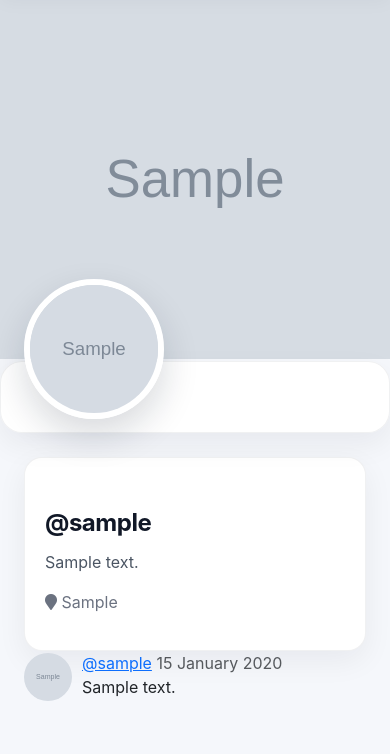
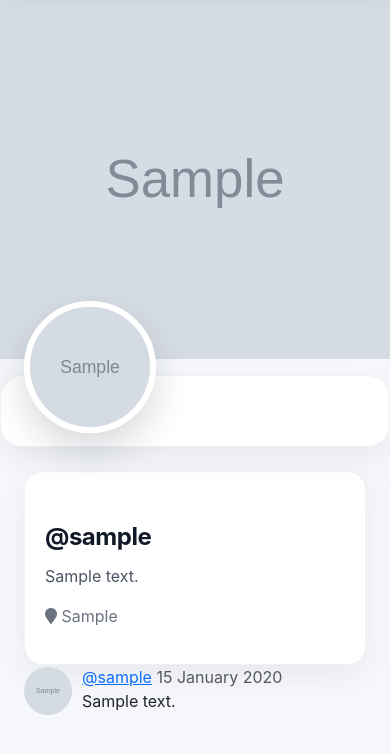
Before and after one commit to fmallari/warbler, a Flask app: page /users/1 in a window 390 px wide. Shown: the part 65-819 px from the top of the page. Run offline with Flask 3, Linux system fonts and the light colour scheme; tables that the repository leaves empty hold one stand-in row (values such as "Sample post"); grey boxes marked "Sample" are stand-in pictures; some libraries are stand-ins or nearby versions.

Commit message:
fix overlap of default pic on banner

```diff
--- a/static/stylesheets/style.css
+++ b/static/stylesheets/style.css
@@ -228,11 +228,11 @@ nav + .container {
 }
 
 #profile-avatar {
-  width: 200px;
-  height: 200px;
+  width: 180px;
+  height: 180px;
   border: 6px solid #fff;
-  margin-top: -120px;
-  z-index: 2;
+  margin-top: -80px;
+  z-index: 3;
   position: relative;
   box-shadow: 0 16px 36px rgba(15, 23, 42, 0.16);
 }
@@ -840,13 +840,14 @@ p.card-bio {
 /* ================================ profile page refresh */
 
 .profile-page {
-  margin-top: -120px;
+  margin-top: -70px;
   position: relative;
   z-index: 3;
 }
 
 .profile-header-card {
   position: relative;
+  padding-top: 24px;
 }
 
 .profile-avatar-wrap {
@@ -899,7 +900,7 @@ p.card-bio {
 
 @media (max-width: 768px) {
   .profile-page {
-    margin-top: -60px;
+    margin-top: -30px;
   }
 
   .profile-stats-list {
@@ -913,9 +914,9 @@ p.card-bio {
   }
 
   #profile-avatar {
-    width: 140px;
-    height: 140px;
-    margin-top: -80px;
+    width: 132px;
+    height: 132px;
+    margin-top: -52px;
   }
 }
 
```
